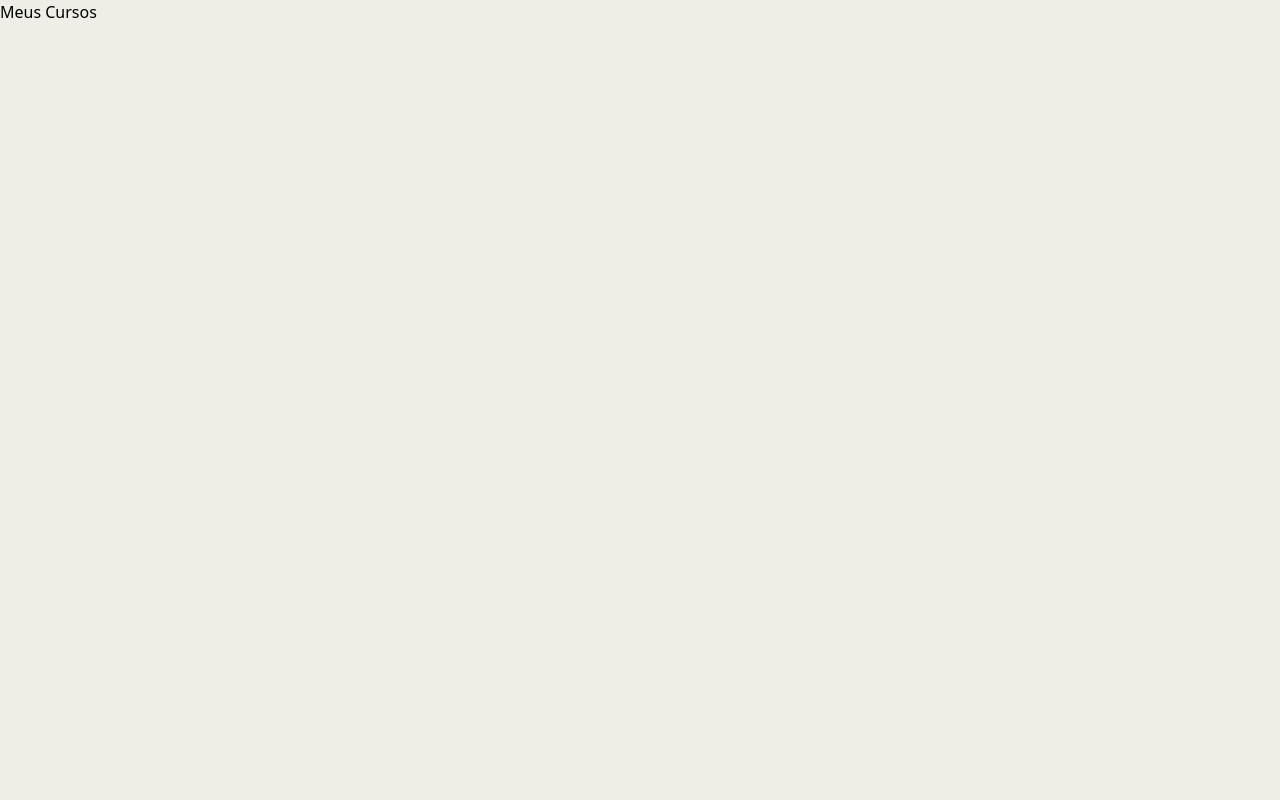
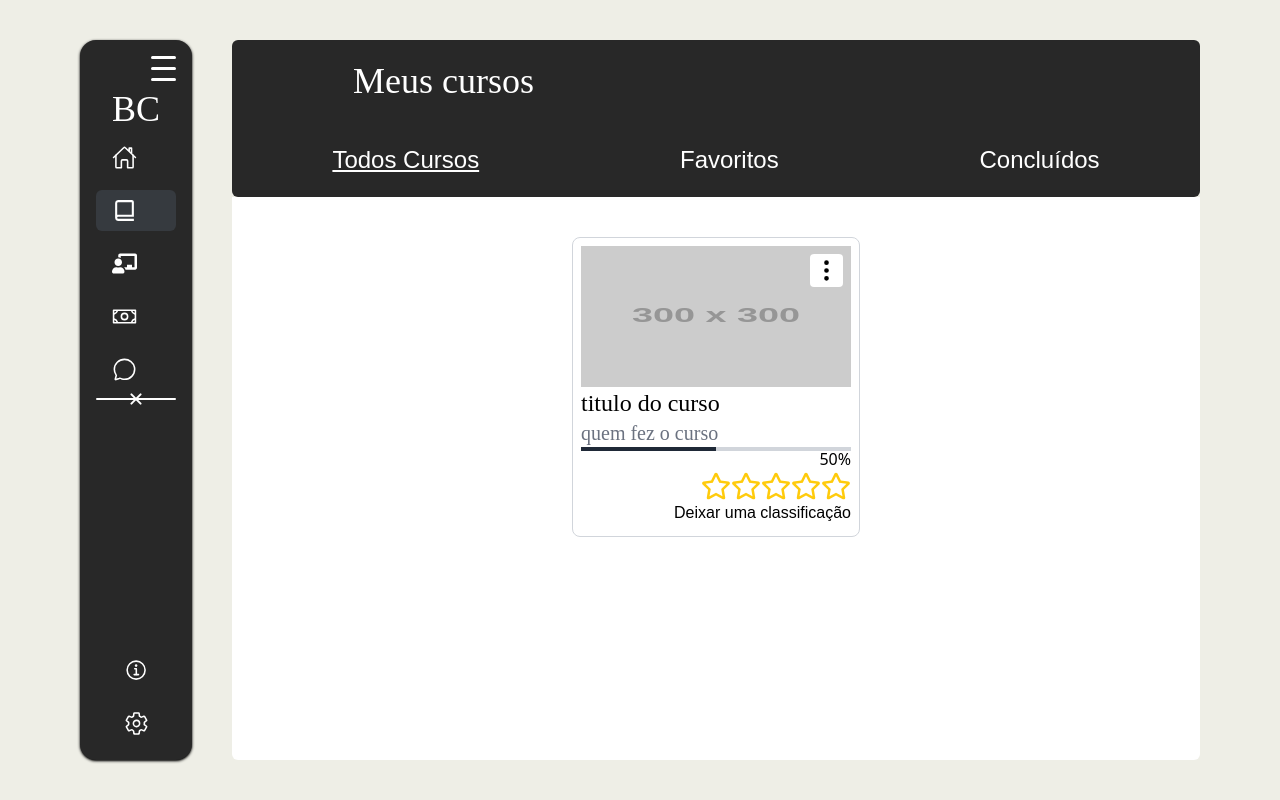
Before and after one commit to Fabrioco/clone-udemy, a React (Create React App) app: page /mycourses/1 in a window 1280 px wide. Built offline with nearby package versions, Linux system fonts and the light colour scheme.

Commit message:
:sparkles: feat: design do curso, dar estrelas como forma de avavaliação e navegar para o curso

```diff
--- a/src/components/sideBarNav/index.tsx
+++ b/src/components/sideBarNav/index.tsx
@@ -65,6 +65,7 @@ export const SidebarNav = () => {
             className={`flex flex-row items-center gap-3 cursor-pointer px-4 py-2 w-full ${
               isDashboard && "bg-gray-600 bg-opacity-40 rounded-md"
             }`}
+            onClick={() => navigate(`/dashboard/${user?.uid}`)}
           >
             <i>
               <IoHomeOutline size={25} color="#fff" />
--- /dev/null
+++ b/src/pages/MyCourses/components/CourseCard.tsx
@@ -0,0 +1,108 @@
+import React from "react";
+import { BiPlay } from "react-icons/bi";
+import { BsThreeDotsVertical } from "react-icons/bs";
+import { FaRegStar, FaShare, FaStar } from "react-icons/fa";
+import { IoArchive, IoClose } from "react-icons/io5";
+import { MdFavorite } from "react-icons/md";
+import { useNavigate } from "react-router-dom";
+
+export const CourseCard = () => {
+  const navigate = useNavigate();
+
+  const [isOpenToolbar, setIsOpenToolbar] = React.useState<boolean>(false);
+  const [isOpenModalStars, setIsOpenModalStars] =
+    React.useState<boolean>(false);
+  const [rating, setRating] = React.useState<number>(0);
+
+  const handleRating = (star: number) => {
+    setRating(star);
+  };
+
+  const estrelasAvaliadas: number = 3;
+
+  return (
+    <div className="w-72 h-[300px] border border-gray-300 rounded-lg p-2 relative ">
+      <div className="h-1/2 w-full ">
+        <div className="h-full w-full group-hover:bg-black  cursor-pointer group relative">
+          <div
+            className="bg-black opacity-25 hidden w-full h-full group-hover:flex items-center justify-center absolute top-0 left-0 z-[2]"
+            onClick={() => navigate(`/course/cursodealgumacoisa`)}
+          >
+            <BiPlay size={50} color="#fff" />
+          </div>
+          <img
+            src="https://via.placeholder.com/300"
+            alt=""
+            className="w-full h-full absolute top-0 left-0"
+          />
+          <i
+            className="absolute top-2 right-2 bg-white p-1 rounded z-10 hover:bg-gray-200"
+            onClick={() => setIsOpenToolbar((prev) => !prev)}
+          >
+            <BsThreeDotsVertical size={25} color="#000" />
+          </i>
+        </div>
+
+        <div>
+          <div
+            className={`${
+              isOpenToolbar ? "block" : "hidden"
+            } w-80 h-40 bg-white  absolute top-2 right-14 z-10 border border-gray-200 shadow-2xl rounded-lg flex flex-col text-xl font-tertiary justify-between`}
+          >
+            <button className="w-full h-14 flex justify-center items-center gap-3">
+              Arquivar
+              <i>
+                <IoArchive size={25} />
+              </i>
+            </button>
+            <button className="w-full h-14 flex justify-center items-center gap-3 border-y border-black">
+              Compartilhar
+              <i>
+                <FaShare size={25} />
+              </i>
+            </button>
+            <button className="w-full h-14 flex justify-center items-center gap-3">
+              Favoritar
+              <i>
+                <MdFavorite size={25} />
+              </i>
+            </button>
+          </div>
+        </div>
+      </div>
+      <p className="text-2xl font-secondary">titulo do curso</p>
+      <a href="#" className="text-xl font-secondary text-gray-500">
+        <p>quem fez o curso</p>
+      </a>
+      <div className="w-full relative bg-gray-300 h-1 flex  flex-col items-end">
+        <div className="w-1/2 bg-gray-800 absolute top-0 left-0 h-full"></div>
+        <p>50%</p>
+        <div className="flex place-self-end">
+          {[1, 2, 3, 4, 5].map((star) => (
+            <div key={star}>
+              <input
+                type="radio"
+                name="rating"
+                id={`star${star}`}
+                value={star}
+                className="hidden"
+                onClick={() => handleRating(star)}
+              />
+              <label
+                htmlFor={`star${star}`}
+                className={`star cursor-pointer transition-colors text-yellow-500 text-5xl`}
+              >
+                {star <= rating ? (
+                  <FaStar size={30} color="#ffcb0c" />
+                ) : (
+                  <FaRegStar size={30} color="#ffcb0c" />
+                )}
+              </label>
+            </div>
+          ))}
+        </div>
+        <p className="font-tertiary">Deixar uma classificação</p>
+      </div>
+    </div>
+  );
+};
--- a/src/pages/MyCourses/index.tsx
+++ b/src/pages/MyCourses/index.tsx
@@ -1,7 +1,27 @@
+import { SidebarNav } from "../../components/sideBarNav";
+import { CourseCard } from "./components/CourseCard";
+
 export default function MyCourses() {
   return (
-    <div>
-      <h1>Meus Cursos</h1>
+    <div className="w-full h-full absolute top-1/2 left-1/2 -translate-x-1/2 -translate-y-1/2 flex flex-row justify-around">
+      <div className="min-h-full pl-20 py-10">
+        <SidebarNav />
+      </div>
+      <div className="flex flex-col w-full h-full py-10 pl-10 pr-20 rounded-md">
+        <div className="w-full h-52 flex flex-col justify-around bg-[#282828] rounded-md">
+          <h1 className="text-4xl font-primary text-white w-9/12 mx-auto">
+            Meus cursos
+          </h1>
+          <div className="flex w-full justify-around text-white text-2xl font-tertiary">
+            <button className="underline">Todos Cursos</button>
+            <button>Favoritos</button>
+            <button>Concluídos</button>
+          </div>
+        </div>
+        <div className="w-full h-full flex gap-5 flex-wrap mx-auto justify-center overflow-y-auto bg-white py-10 rounded-b-md">
+          <CourseCard />
+        </div>
+      </div>
     </div>
   );
 }
```
